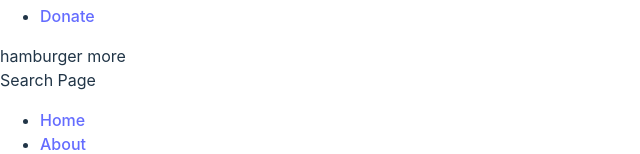
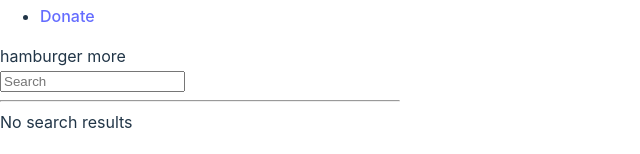
Before and after one commit to waffleswithmaplesyrup/meowstagram, a React (Vite) app: page /search in a window 1280 px wide. Shown: the part 555-709 px from the top of the page, without its empty margins (0-640 px from the left). Built offline with nearby package versions, Linux system fonts and the light colour scheme.

Commit message:
add search page components

```diff
--- a/src/pages/SearchPage/SearchPage.jsx
+++ b/src/pages/SearchPage/SearchPage.jsx
@@ -1,8 +1,36 @@
+import { useState } from "react";
+
 export default function SearchPage () {
+  const [results, setResults] = useState([]);
 
   return (
     <div>
-      Search Page
+      <SearchBar />
+      {
+        results.length === 0 ?
+        "No search results" :
+        results?.map(result => <SearchCard key={result} result={result}/>)
+      }
     </div>
   );
 }
+
+function SearchBar () {
+  return (
+    <>
+      <input placeholder="Search"/>
+      <hr />
+    </>
+  );
+}
+
+function SearchCard ({ result }) {
+
+  return (
+    <div>
+      <img src='' alt='profile pic' />
+      <p>username</p>
+      <p>number of followers</p>
+    </div>
+  );
+}
```
